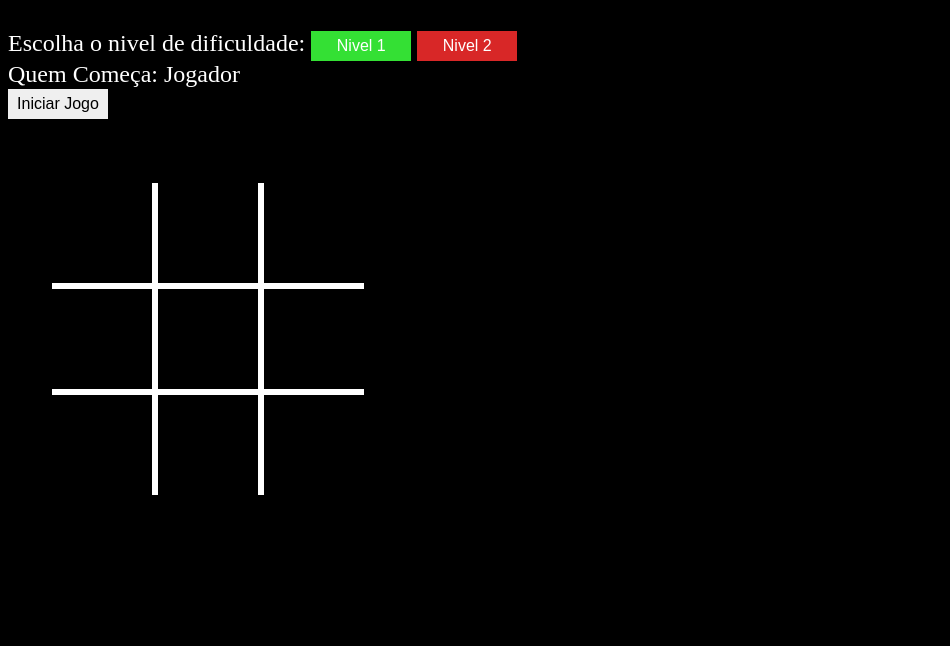
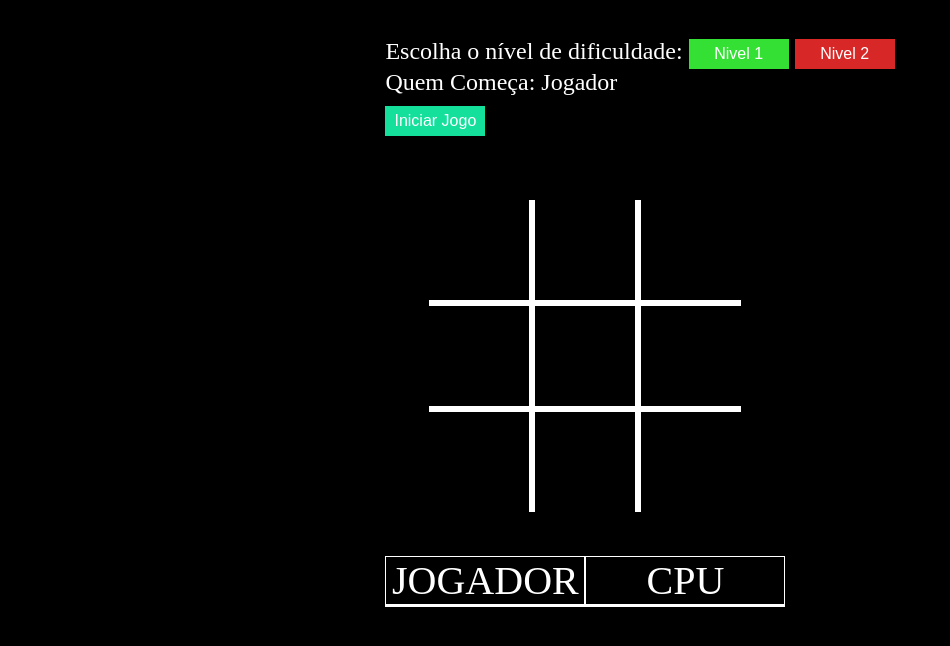
Before and after one commit to AnaSousa314/TicTacToe, a plain HTML site: page index.html in a window 1280 px wide. Shown: the whole page, without its empty margins (0-950 px from the left). Drawn offline with Linux system fonts and the light colour scheme.

Commit message:
inclui um placar

```diff
--- a/index.html
+++ b/index.html
@@ -11,16 +11,22 @@
 </head>
 <body>
 
+  <div class="content">
+    <div>
+
       <div id="dvmenu">
         <div id="escNivel">
-      Escolha o nivel de dificuldade:
+          Escolha o nível de dificuldade:
           <button onclick="escolhaNivel1()">Nivel 1</button>
           <button onclick="escolhaNivel2()">Nivel 2</button>
+        </div>
+        <div id="dificuldade">
+
         </div>
         <div id="dvQuemComeca">
           Quem Joga:
         </div>
-    <button onclick="inicia()">Iniciar Jogo</button>
+        <button onclick="inicia()" id="play">Iniciar Jogo</button>
       </div>
 
       <div id="dvjogo">
@@ -52,6 +58,23 @@
 
         </div>
 
+      </div>
+      <div class="placar">
+        <span id="jogador">
+          <legend>JOGADOR</legend>
+          <div id="placarJogador">
+
+          </div>
+        </span>
+        <span id="cpu">
+          <legend>CPU</legend>
+          <div id="placarCpu">
+
+          </div>
+        </span>
+      </div>
+    </div>
+  </div>
     <script src="./main.js"></script>
 </body>
 </html>
```
Lines whose indentation alone changed are shown as unchanged.
